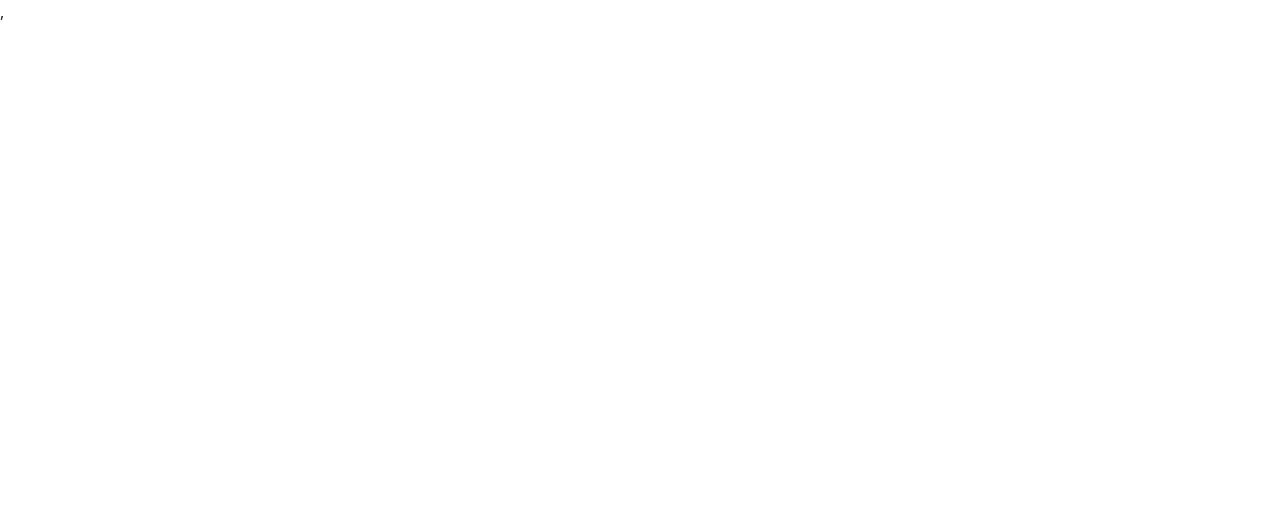
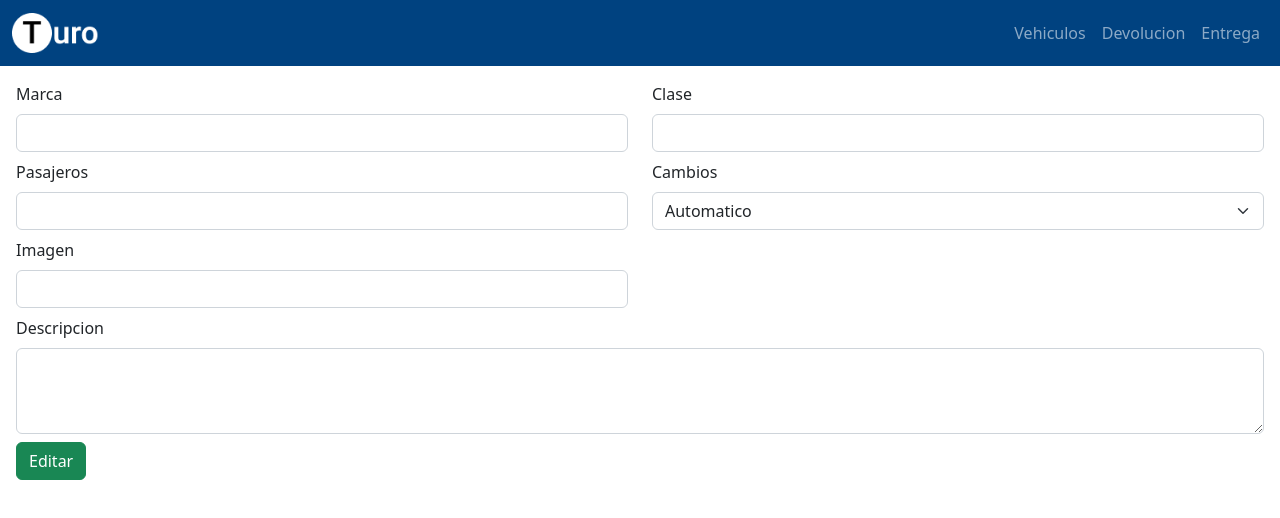
Before and after one commit to JuanDa237/alquiler_vehiculos, a React (Create React App) app: page /vehicle/edit/1 in a window 1280 px wide. Before the commit this address had no page. Shown: the top 518 px of the page. Built offline with nearby package versions, Linux system fonts and the light colour scheme; no server answers.

Commit message:
Vehicle CRUD

```diff
--- a/src/App.tsx
+++ b/src/App.tsx
@@ -11,6 +11,7 @@ import { DevolucionDos } from './pages/DevolucionDos';
 import { Entrega } from './pages/Entrega';
 import { AdminVehiclesList } from './pages/AdminVehiclesList';
 import { BuscarReserva } from './pages/BuscarReserva';
+import { VehiclesForm } from './pages/VehiclesForm';
 
 function App() {
   return (
@@ -43,6 +44,8 @@ function App() {
             path="/lista-vehiculos"
             element={<AdminVehiclesList />}
           ></Route>
+          <Route path="/vehicle/add" element={<VehiclesForm />}></Route>
+          <Route path="/vehicle/edit/:id" element={<VehiclesForm />}></Route>
         </Routes>
       </BrowserRouter>
     </div>
--- a/src/api/vehicle.api.ts
+++ b/src/api/vehicle.api.ts
@@ -13,7 +13,20 @@ const getAllVehicles = async (): Promise<IVehicle[]> => {
   return data;
 };
 
-const createVehicle = async (vehicle: IVehicle): Promise<IVehicle> => {
+const getVehicle = async (id: number): Promise<IVehicle> => {
+  let res = await fetch(vehicleAPI + `/${id}`, { method: 'GET' });
+  let data = await res.json();
+
+  if (!res.ok) {
+    throw Error(data.message || res.statusText);
+  }
+
+  return data;
+};
+
+const createVehicle = async (
+  vehicle: Omit<IVehicle, 'id'>,
+): Promise<IVehicle> => {
   let res = await fetch(vehicleAPI, {
     method: 'POST',
     headers: { 'Content-Type': 'application/json' },
@@ -61,6 +74,7 @@ const deleteVehicle = async (id: number): Promise<IVehicle> => {
 
 export const VehicleApi = {
   getAllVehicles,
+  getVehicle,
   createVehicle,
   editVehicle,
   deleteVehicle,
--- a/src/components/DashboardNav.tsx
+++ b/src/components/DashboardNav.tsx
@@ -8,7 +8,7 @@ export function DashboardNav() {
       aria-label="Fourth navbar example"
     >
       <div className="container-fluid">
-        <a className="navbar-brand" href="/">
+        <a className="navbar-brand" href="/dashboard">
           <img src="/logo.png" alt="Logo" height="40" />
         </a>
         <button
--- a/src/pages/AdminVehiclesList.tsx
+++ b/src/pages/AdminVehiclesList.tsx
@@ -1,8 +1,8 @@
 import React, { useEffect, useState } from 'react';
+import { Link } from 'react-router-dom';
 import { VehicleApi } from '../api/vehicle.api';
 
 import { DashboardNav } from '../components/DashboardNav';
-import { VehicleCard } from '../components/VehicleCard';
 import { IVehicle } from '../data/vehicle';
 
 export function AdminVehiclesList() {
@@ -15,7 +15,17 @@ export function AdminVehiclesList() {
   const getVehicles = async () => {
     let resp = await VehicleApi.getAllVehicles();
     setVehicles(resp);
-    console.log(resp);
+  };
+
+  // Events
+
+  const deleteEvent = async (id: number) => {
+    await VehicleApi.deleteVehicle(id);
+    setVehicles(
+      vehicles.filter((x) => {
+        return x.id !== id;
+      }),
+    );
   };
 
   return (
@@ -27,9 +37,9 @@ export function AdminVehiclesList() {
             <div className="h2">Lista de vehiculos</div>
           </div>
           <div className="col-10">
-            <a href="" className="btn btn-success">
+            <Link to="/vehicle/add" className="btn btn-success">
               Nuevo vehiculo
-            </a>
+            </Link>
           </div>
         </div>
         <div className="row">
@@ -50,7 +60,7 @@ export function AdminVehiclesList() {
               <tbody>
                 {vehicles.map((vehicle) => {
                   return (
-                    <tr>
+                    <tr key={vehicle.id}>
                       <td>{vehicle.id}</td>
                       <td>{vehicle.brand}</td>
                       <td>{vehicle.range}</td>
@@ -60,12 +70,20 @@ export function AdminVehiclesList() {
                       <td>{vehicle.image.substring(0, 50)} ...</td>
                       <td>
                         <div className="btn-group" role="group">
-                          <a href="" className="btn btn-info">
+                          <Link
+                            to={'/vehicle/edit/' + vehicle.id}
+                            className="btn btn-info"
+                          >
                             Editar
-                          </a>
-                          <a href="" className="btn btn-danger">
+                          </Link>
+                          <button
+                            className="btn btn-danger"
+                            onClick={() => {
+                              deleteEvent(vehicle.id);
+                            }}
+                          >
                             Eliminar
-                          </a>
+                          </button>
                         </div>
                       </td>
                     </tr>
--- /dev/null
+++ b/src/pages/VehiclesForm.tsx
@@ -0,0 +1,176 @@
+import React, { useState, useEffect, useCallback } from 'react';
+import { useNavigate, useParams } from 'react-router-dom';
+import { VehicleApi } from '../api/vehicle.api';
+import { DashboardNav } from '../components/DashboardNav';
+import { IVehicle } from '../data/vehicle';
+
+const useField = ({ name = '', type = '', className = 'form-control' }) => {
+  const [value, setValue] = useState('');
+
+  const setValueExport = useCallback((newValue: any) => setValue(newValue), []);
+
+  const onChange = (event: any) => {
+    setValue(event.target.value);
+  };
+
+  return [
+    {
+      id: name,
+      name,
+      type,
+      className,
+      value,
+      onChange,
+    },
+    setValueExport,
+  ] as const;
+};
+
+export function VehiclesForm() {
+  const params = useParams();
+
+  const navigate = useNavigate();
+
+  const [isCreating, setIsCreating] = useState(false);
+  const [vehicleId, setVehicleId] = useState<number | undefined>(0);
+  const [vehicle, setVehicle] = useState<IVehicle | undefined>();
+
+  const [brand, setBrand] = useField({ name: 'brand', type: 'text' });
+  const [range, setRange] = useField({ name: 'range', type: 'text' });
+  const [passengers, setPassengers] = useField({
+    name: 'range',
+    type: 'number',
+  });
+  const [gearbox, setGearbox] = useField({
+    name: 'range',
+    type: 'text',
+    className: 'form-select',
+  });
+  const [description, setDescription] = useField({
+    name: 'range',
+    type: 'text',
+  });
+  const [image, setImage] = useField({ name: 'range', type: 'text' });
+
+  useEffect(() => {
+    setIsCreating(params.id == null);
+    setVehicleId(params.id ? Number(params.id) : undefined);
+  }, [params]);
+
+  useEffect(() => {
+    if (vehicleId) getVehicle(vehicleId);
+  }, [vehicleId]);
+
+  const getVehicle = async (id: number) => {
+    const res = await VehicleApi.getVehicle(id);
+    setVehicle(res);
+  };
+
+  useEffect(() => {
+    if (vehicle) {
+      setBrand(vehicle.brand);
+      setRange(vehicle.range);
+      setPassengers(vehicle.passengers);
+      setGearbox(vehicle.gearbox);
+      setDescription(vehicle.description);
+      setImage(vehicle.image);
+    }
+  }, [vehicle]);
+
+  const getVehicleValues = () => {
+    return {
+      id: 0,
+      brand: brand.value,
+      description: description.value,
+      gearbox: gearbox.value as 'mecanico' | 'automatico',
+      image: image.value,
+      passengers: Number(passengers.value),
+      range: range.value,
+    } as IVehicle;
+  };
+
+  // Events
+
+  const create = async () => {
+    let newVehicle: any = getVehicleValues();
+    delete newVehicle.id;
+
+    await VehicleApi.createVehicle({ ...newVehicle });
+
+    navigate('/lista-vehiculos');
+  };
+
+  const edit = async () => {
+    let newVehicle = getVehicleValues();
+    if (vehicleId) newVehicle.id = vehicleId;
+    await VehicleApi.editVehicle(newVehicle.id, newVehicle);
+
+    navigate('/lista-vehiculos');
+  };
+
+  return (
+    <>
+      <DashboardNav></DashboardNav>
+      <div className="container-fluid p-3">
+        <form className="row row-cols-2">
+          <div className="col mb-2">
+            <label className="form-label" htmlFor="brand">
+              Marca
+            </label>
+            <input {...brand} />
+          </div>
+          <div className="col mb-2">
+            <label className="form-label" htmlFor="range">
+              Clase
+            </label>
+            <input {...range} />
+          </div>
+          <div className="col mb-2">
+            <label className="form-label" htmlFor="passengers">
+              Pasajeros
+            </label>
+            <input {...passengers} />
+          </div>
+          <div className="col mb-2">
+            <label className="form-label" htmlFor="gearbox">
+              Cambios
+            </label>
+            <select {...gearbox}>
+              <option value="automatico">Automatico</option>
+              <option value="mecanico">Mecanico</option>
+            </select>
+          </div>
+          <div className="col mb-2">
+            <label className="form-label" htmlFor="image">
+              Imagen
+            </label>
+            <input {...image} />
+          </div>
+          <div className="col-12 mb-2">
+            <label className="form-label" htmlFor="description">
+              Descripcion
+            </label>
+            <textarea
+              id={description.id}
+              className={description.className}
+              rows={3}
+              value={description.value}
+              onChange={description.onChange}
+            ></textarea>
+          </div>
+          <div className="col-12 mb-2">
+            <button
+              className="btn btn-success"
+              type="button"
+              onClick={() => {
+                isCreating ? create() : edit();
+              }}
+            >
+              {isCreating ? 'Crear' : 'Editar'}
+            </button>
+          </div>
+        </form>
+      </div>
+    </>
+  );
+}
```
